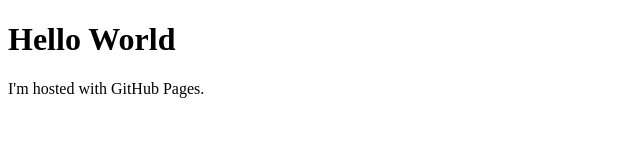
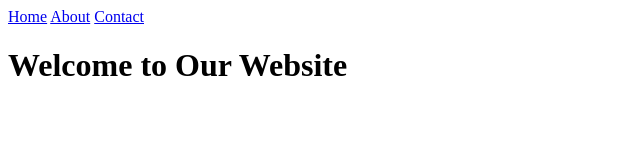
Before and after one commit to Bwenkayembe/Bwenkayembe.github.io, a plain HTML site: page index.html in a window 1280 px wide. Shown: the whole page, without its empty margins (0-640 px from the left). Drawn offline with Linux system fonts and the light colour scheme.

Commit message:
Quick changes

```diff
--- a/index.html
+++ b/index.html
@@ -1,7 +1,14 @@
 <!DOCTYPE html>
 <html>
+<head>
+    <title>Home</title>
+</head>
 <body>
-<h1>Hello World</h1>
-<p>I'm hosted with GitHub Pages.</p>
+    <nav>
+        <a href="index.html">Home</a>
+        <a href="about.html">About</a>
+        <a href="contact.html">Contact</a>
+    </nav>
+    <h1>Welcome to Our Website</h1>
 </body>
 </html>
```
